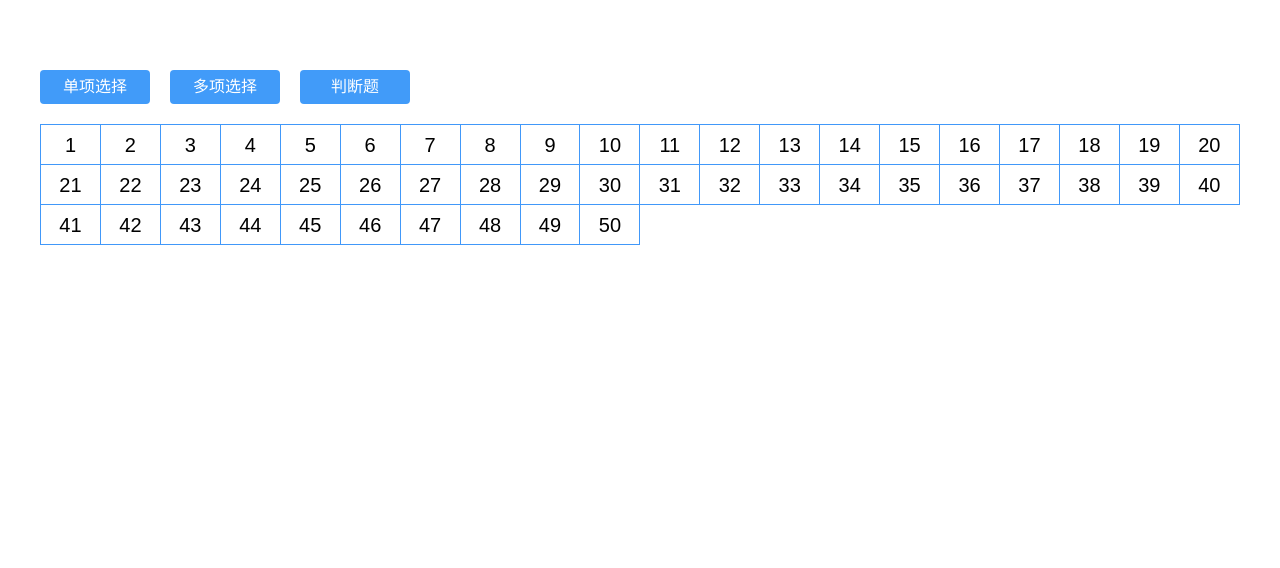
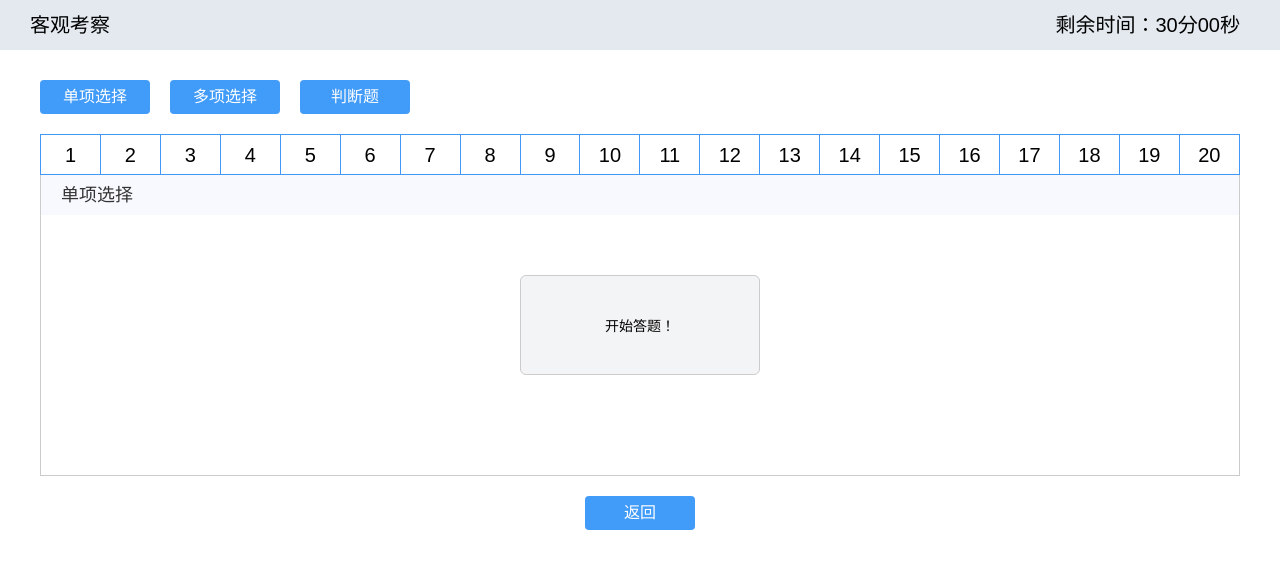
Before and after one commit to Zhang-Leijie/jr-match, a Vue app in the folder match/: page /#/objective in a window 1280 px wide. Built offline with nearby package versions, Linux system fonts and the light colour scheme.

Commit message:
新增 客观考察路由

```diff
--- a/match/main.js
+++ b/match/main.js
@@ -36,6 +36,13 @@ const routes = [
     name: 'm-obj',
     component(resolve) {
       resolve(require('./vue/objective.vue'))
+    }
+  },
+  {
+    path: '/objective/point',
+    name: 'm-objpoint',
+    component(resolve) {
+      resolve(require('./vue/objectivepoint.vue'))
     }
   },
   {
--- a/match/style.css
+++ b/match/style.css
@@ -65,6 +65,10 @@ input{
 	font-size: 16px;
 	color: #fff;
 }
+.f8{
+	font-size: 18px;
+	color: #333;
+}
 i:before{
 	margin-left: 0px !important;
 }
--- a/match/vue/objective.vue
+++ b/match/vue/objective.vue
@@ -1,29 +1,89 @@
 <template>
 	<div style="min-width:1200px;">
-		<div class='obj'>
-			<a class="btn blue" style="margin-right:20px;margin-bottom:20px;">单项选择</a>
-			<a class="btn blue" style="margin-right:20px;">多项选择</a>
-			<a class="btn blue">判断题</a>
+		<div class="header-bar">
+			<ol class="breadcrumb">
+				<li class="item">客观考察</li>
+			</ol>
+			<p class="remain-time">剩余时间：<span>30分00秒</span></p>
+		</div>
+		<div class='obj relative'>
+			<a class="btn blue" style="margin-right:20px;margin-bottom:20px;" @click="ques(1,'单项选择')">单项选择</a>
+			<a class="btn blue" style="margin-right:20px;" @click="ques(2,'多项选择')">多项选择</a>
+			<a class="btn blue" @click="ques(3,'判断题')">判断题</a>
+			<a class="btn blue absolute" style="background-color:rgb(196,33,43);right:0px;" v-if="!begin" @click="end">退出答题</a>
 			<div class="obj-table">
-				<div class="item" v-for="n in 50">{{n}}</div>
+				<div class="item" v-for="n in 20" v-if="type==1">{{n}}</div>
+				<div class="item" v-for="n in 20" v-if="type==2">{{n}}</div>
+				<div class="item" v-for="n in 10" v-if="type==3" style="width:10%">{{n}}</div>
 			</div>
 			<div class="obj-box">
-
+				<div class="title f8">{{name}}</div>
+				<div class="ques">
+					<div class="begin relative" v-if="begin" @click="ifbegin">开始答题！</div>
+					<div class="content f8" v-if="!begin">
+						<div>
+							1.这里是客观考察单项选择题第一题的题目这里是客观考察单项选择题第一题的题目这里是客观考察单项选择题第一题的题目这里是客观考察单项选择题第一题的题目这里是客观考察单项选择题第一题的题目这里是客观考察单项选择题第一题的题目。
+						</div>
+						<div class="answer">
+							<input type='radio' name="ans" id="an1"> <label for="an1">&nbsp;&nbsp;A.这里是客观考察单项选择题第一题的第一个不知道是对还是错的答案</label><br>
+							<input type='radio' name="ans" id="an2"> <label for="an2">&nbsp;&nbsp;B.这里是客观考察单项选择题第一题的第一个不知道是对还是错的答案</label><br>
+							<input type='radio' name="ans" id="an3"> <label for="an3">&nbsp;&nbsp;C.这里是客观考察单项选择题第一题的第一个不知道是对还是错的答案</label><br>
+							<input type='radio' name="ans" id="an4"> <label for="an4">&nbsp;&nbsp;D.这里是客观考察单项选择题第一题的第一个不知道是对还是错的答案</label><br>
+						</div>
+					</div>
+				</div>
+			</div>
+			<div style="text-align:center">
+				<router-link class="btn blue" :to="{name: 'm-index'}" style="margin-top:20px;" v-if="begin">返回</router-link>
+				<div style="margin-top:20px;" v-if="!begin">
+					<a class="btn blue">下一题</a>
+					<a class="btn blue" style="margin-left:20px;">上一题</a>
+					<router-link>
+						<a class="btn blue" style="margin-left:20px;background-color:#37bc22">提交试卷</a>
+					</router-link>
+				</div>
 			</div>
 		</div>
 	</div>
 </template>
+<script type="text/javascript">
+	export default {
+		data(){
+			return {
+				begin:true,
+				type: 1,
+				name:"单项选择"
+			}
+		},
+		methods: {
+			ques(num,name){
+				var self = this
+				self.type = num
+				self.name = name
+			},
+			end(){
+				var self = this
+				self.begin = true
+			},
+			ifbegin(){
+				var self = this
+				self.begin = false
+			}
+		}
+	}
+</script>
 <style lang="less">
 .obj{
-	width: 100%;
-	padding: 70px 40px;
+	width: 1200px;
+	margin: 30px auto;
+	//dding: 30px 40px;
 	.obj-table{
-		width: 100%;
+		// width: 100%;
 		border-top: 1px solid #4198f9;
 		border-left: 1px solid #4198f9;
+		font-size: 0px;
 		.item{
 			font-size: 20px;
-			cursor: pointer;
 			cursor: pointer;
 			display: inline-block;
 			width: 5%;
@@ -35,7 +95,41 @@
 		}
 	}
 	.obj-box{
+		border: 1px solid #ccc;
+		border-top:none;
 		width: 100%;
+		.title{
+			padding-left: 20px;
+			width: 100%;
+			height: 40px;
+			background-color: #f8f9fe;
+			line-height: 40px;
+		}
+		.ques{
+			min-height: 260px;
+			.begin{
+				top: 60px;
+				cursor: pointer;
+				margin: 0px auto;
+				background:#f3f4f5;
+				border:1px solid #ccc;
+				border-radius:6px;
+				width:240px;
+				height:100px;
+				line-height: 100px;
+				text-align: center;
+			}
+			.content{
+				padding: 20px;
+				.answer{
+					margin-top: 30px;
+					padding-left: 20px;
+					> * {
+						vertical-align: middle;
+					}
+				}
+			}
+		}
 	}
 }
 </style>
```
